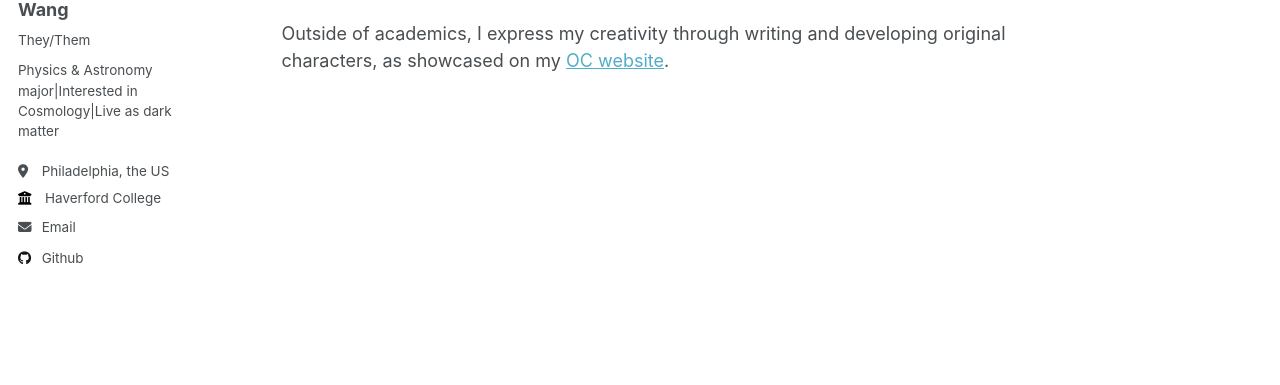
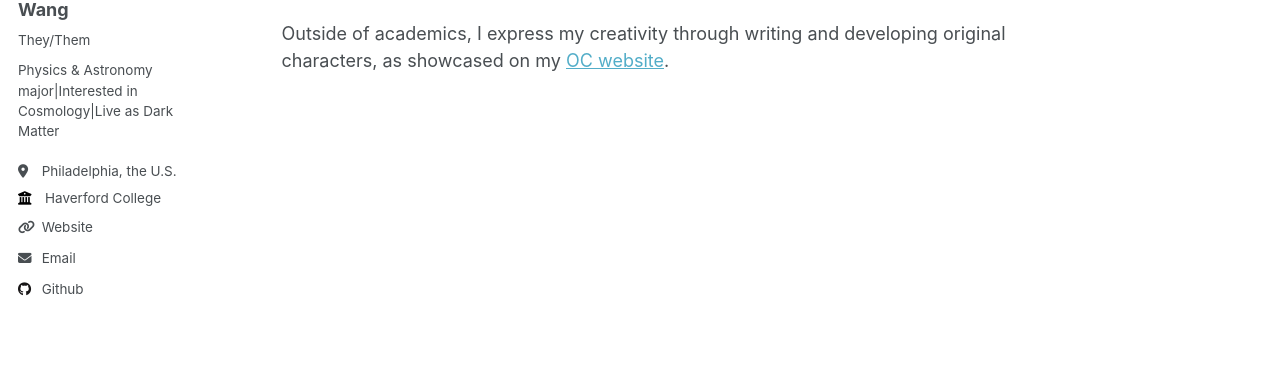
Before and after one commit to Margaret42/Yunjing-Wang, a Jekyll site: the page built from _pages/about.md, in a window 1280 px wide. Shown: the part 314-699 px from the top of the page. Built offline with Jekyll 4.4.1, drawn with Linux system fonts in a browser that asks for light colours; part of the change alters nothing that is shown.

```diff
--- a/_config.yml
+++ b/_config.yml
@@ -11,7 +11,7 @@ locale                   : "en-US"
 title                    : "Personal Page"
 title_separator          : "-"
 name                     : &name "Margaret"
-description              : &description "Haverford College | Physics & Astronomy major | Interested in Cosmology"
+description              : &description "Physics & Astronomy major|Interested in Cosmology|Live as Dark Matter"
 url                      : https://margaret42.github.io # the base hostname & protocol for your site e.g. "https://mmistakes.github.io"
 baseurl                  : "/Yunjing-Wang" # the subpath of your site, e.g. "/blog"
 repository               : "academicpages/academicpages.github.io"
@@ -24,11 +24,13 @@ author:
   avatar           : "profile.png.png"
   name             : "Yunjing 'Margaret' Wang"
   pronouns         : "They/Them" # example: "They/Them"
-  bio              : "Physics & Astronomy major|Interested in Cosmology|Live as dark matter"
-  location         : "Philadelphia, the US"
+  bio              : "Physics & Astronomy major|Interested in Cosmology|Live as Dark Matter"
+  location         : "Philadelphia, the U.S."
   employer         : "Haverford College"
-  uri              : # URL
+  uri              : 'https://margaret42.github.io/Yunjing-Wang'# URL
   email            : "ywang9@haverford.edu"
+  e            : "ywang9@haverford.edu"
+
 
   # Academic websites
   # arxiv            : # URL - Update with the correct link to your profile
```
